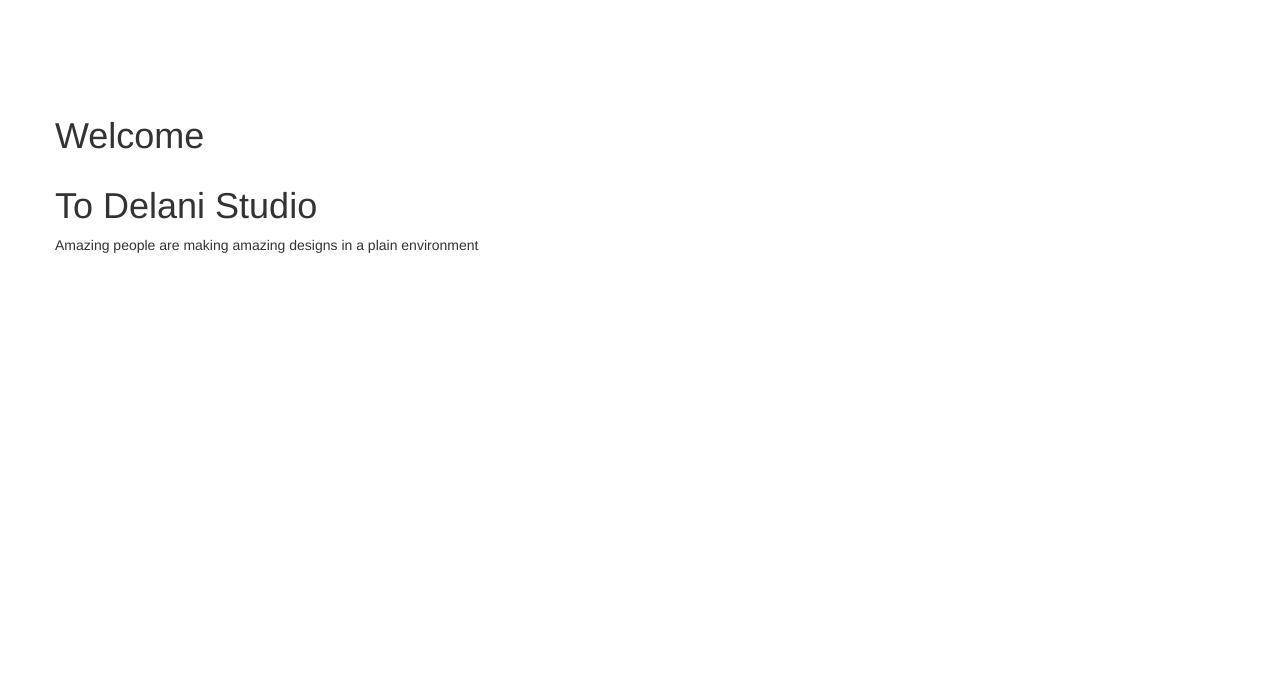
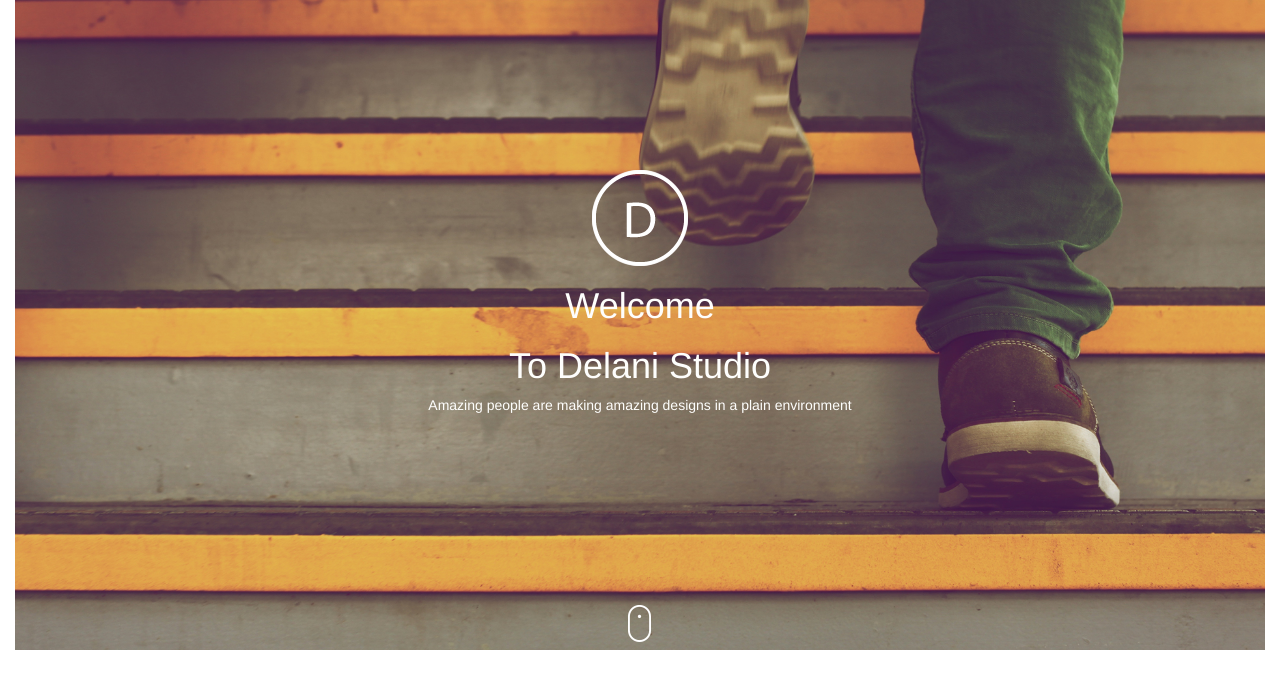
Before and after one commit to gkarumba/Delani-Studio, a plain HTML site: page index.html in a window 1280 px wide. Drawn offline with nearby package versions, Linux system fonts and the light colour scheme.

Commit message:
Add styling to the home section

```diff
--- a/css/style.css
+++ b/css/style.css
@@ -1,3 +1,20 @@
 .home{
-    background-image: url('')
+    background-image: url("../img/backgrounds/h_img.jpg");
+    background-size: cover;
+    background-repeat: no-repeat;
+    background-position: center;
+    display: flex;
+    text-align: center;
+    justify-content: center;
+    width: 100%;
+    height: 650px;
+    overflow-y: hidden;
+    padding-top: 170px;
+    color: #FEFEFC;
 }
+.parag{
+    margin-bottom: 190px;
+}
+/* .mouse{
+    top:500px
+} */
--- a/index.html
+++ b/index.html
@@ -14,21 +14,27 @@
     <title>Delani Studio</title>
 </head>
 <body>
-    <div class="container">
+    <div class="container-fluid">
         <!-- HOME SECTION -->
         <section class="home">
             <div class="row">
+                <div class="logo">
                     <img src="./img/logo/logo.png" alt="logo" srcset="">
                 </div>
-            <div class="row">
+                <div class="title-1">
                     <h1>Welcome</h1>
                 </div>
-            <div class="row">
+                <div class="title-2">
                     <h1>To Delani Studio</h1>
                 </div>
-            <div class="row">
+                <div class="parag">
                     <p>Amazing people are making amazing designs in a plain environment</p>
                 </div>
+                <div class="mouse">
+                    <img src="./img/mouse_click.png" alt="">
+                </div>
+            </div>
+
         </section>
     </div>
 
```
Lines whose indentation alone changed are shown as unchanged.
